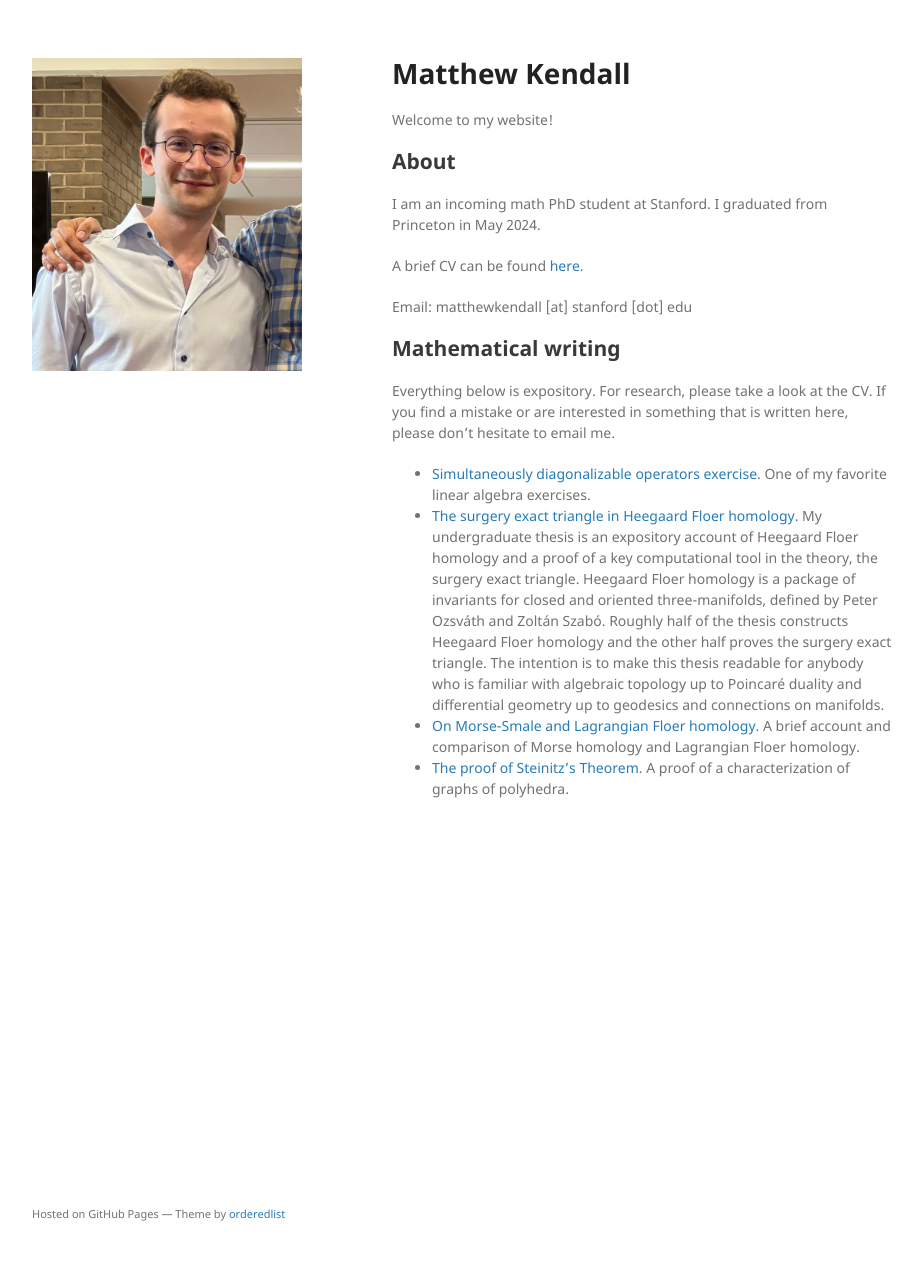
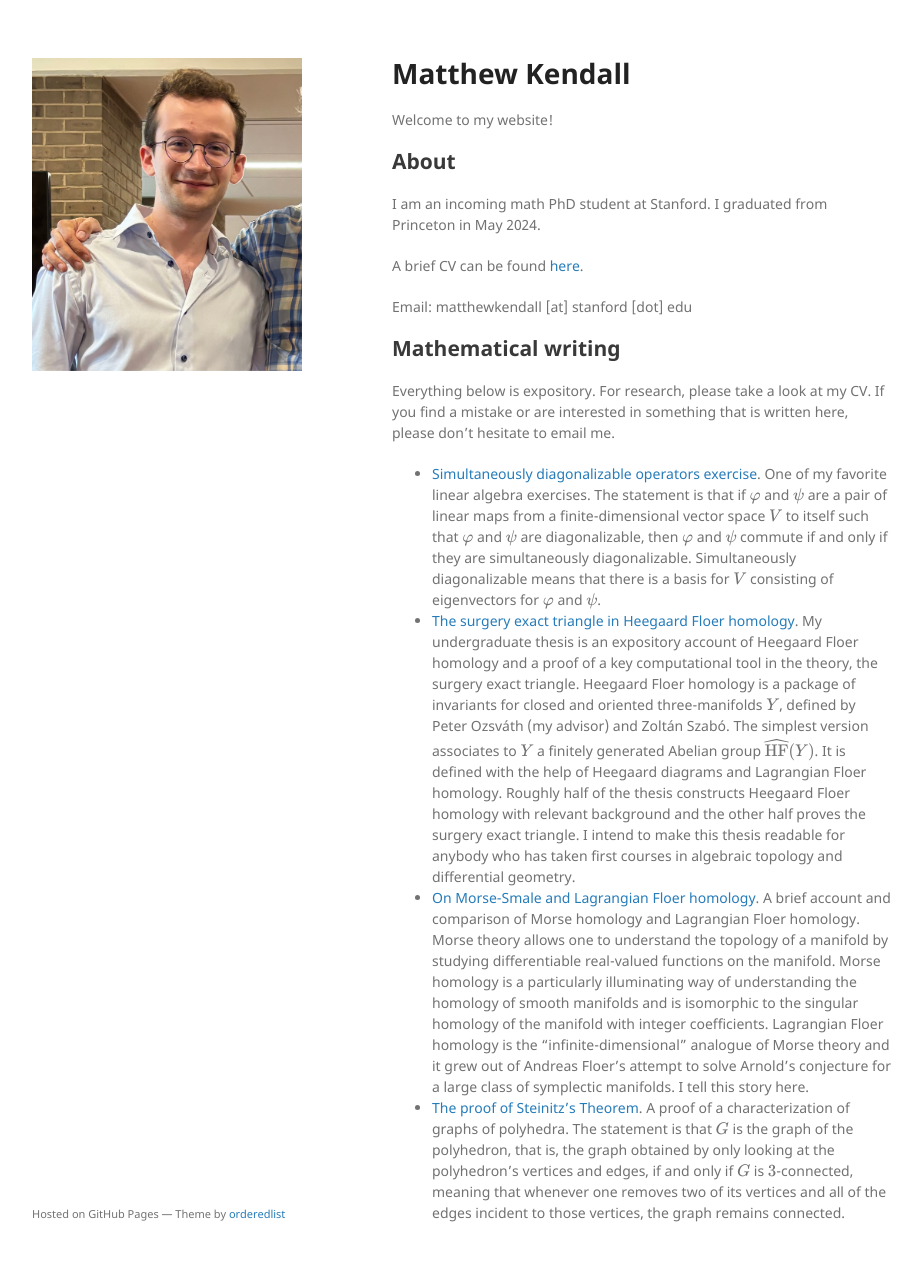
Before and after one commit to matthewkendall/matthewkendall.github.io, a Jekyll site: the page built from index.md, in a window 1280 px wide and 1293 px high. Shown: the top 1261 px of the window, without its empty margins (178-1100 px from the left). Built offline with Jekyll 4.4.1, drawn with Linux system fonts in a browser that asks for light colours; our own code applies the rules of GitHub Pages for plain Markdown files; formulas are drawn with MathJax 3; the repository's description, which GitHub fills in, is left out.

Commit message:
Update index.md

```diff
--- a/index.md
+++ b/index.md
@@ -11,10 +11,10 @@ Email: matthewkendall [at] stanford [dot] edu
 
 ## Mathematical writing
 Everything below is expository.
-For research, please take a look at the CV.
+For research, please take a look at my CV.
 If you find a mistake or are interested in something that is written here, please don't hesitate to email me.
 
-- <a href="/assets/simultaneously-diagonalizable.pdf" target="_blank"> Simultaneously diagonalizable operators exercise</a>. One of my favorite linear algebra exercises.
-- <a href="/assets/thesis-printable.pdf" target="_blank"> The surgery exact triangle in Heegaard Floer homology</a>. My undergraduate thesis is an expository account of Heegaard Floer homology and a proof of a key computational tool in the theory, the surgery exact triangle. Heegaard Floer homology is a package of invariants for closed and oriented three-manifolds, defined by Peter Ozsváth and Zoltán Szabó. Roughly half of the thesis constructs Heegaard Floer homology and the other half proves the surgery exact triangle. The intention is to make this thesis readable for anybody who is familiar with algebraic topology up to Poincaré duality and differential geometry up to geodesics and connections on manifolds.
-- <a href="/assets/HM-HF.pdf" target="_blank"> On Morse-Smale and Lagrangian Floer homology</a>. A brief account and comparison of Morse homology and Lagrangian Floer homology.
-- <a href="/assets/steinitz.pdf" target="_blank"> The proof of Steinitz's Theorem</a>. A proof of a characterization of graphs of polyhedra.
+- <a href="/assets/simultaneously-diagonalizable.pdf" target="_blank"> Simultaneously diagonalizable operators exercise</a>. One of my favorite linear algebra exercises. The statement is that if $\varphi$ and $\psi$ are a pair of linear maps from a finite-dimensional vector space $V$ to itself such that $\varphi$ and $\psi$ are diagonalizable, then $\varphi$ and $\psi$ commute if and only if they are simultaneously diagonalizable. Simultaneously diagonalizable means that there is a basis for $V$ consisting of eigenvectors for $\varphi$ and $\psi$.
+- <a href="/assets/thesis-printable.pdf" target="_blank"> The surgery exact triangle in Heegaard Floer homology</a>. My undergraduate thesis is an expository account of Heegaard Floer homology and a proof of a key computational tool in the theory, the surgery exact triangle. Heegaard Floer homology is a package of invariants for closed and oriented three-manifolds $Y$, defined by Peter Ozsváth (my advisor) and Zoltán Szabó. The simplest version associates to $Y$ a finitely generated Abelian group $\widehat{\mathrm{HF}}(Y)$. It is defined with the help of Heegaard diagrams and Lagrangian Floer homology. Roughly half of the thesis constructs Heegaard Floer homology with relevant background and the other half proves the surgery exact triangle. I intend to make this thesis readable for anybody who has taken first courses in algebraic topology and differential geometry.
+- <a href="/assets/HM-HF.pdf" target="_blank"> On Morse-Smale and Lagrangian Floer homology</a>. A brief account and comparison of Morse homology and Lagrangian Floer homology. Morse theory allows one to understand the topology of a manifold by studying differentiable real-valued functions on the manifold. Morse homology is a particularly illuminating way of understanding the homology of smooth manifolds and is isomorphic to the singular homology of the manifold with integer coefficients. Lagrangian Floer homology is the "infinite-dimensional" analogue of Morse theory and it grew out of Andreas Floer's attempt to solve Arnold's conjecture for a large class of symplectic manifolds. I tell this story here.
+- <a href="/assets/steinitz.pdf" target="_blank"> The proof of Steinitz's Theorem</a>. A proof of a characterization of graphs of polyhedra. The statement is that $G$ is the graph of the polyhedron, that is, the graph obtained by only looking at the polyhedron's vertices and edges, if and only if $G$ is $3$-connected, meaning that whenever one removes two of its vertices and all of the edges incident to those vertices, the graph remains connected.
```
